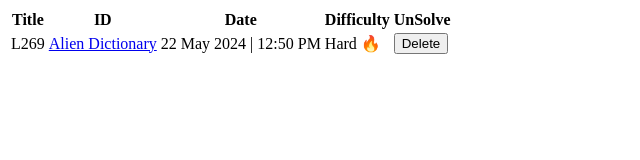
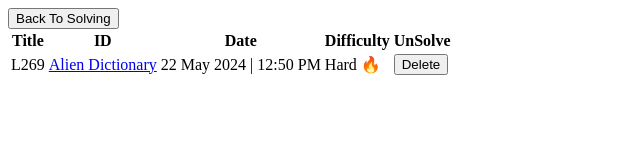
Before and after one commit to SyedFahad11/Grokking-the-coding-interview-Patterns-for-coding-questions, a website: page Views/Solved/index.html in a window 1280 px wide. Shown: the whole page, without its empty margins (0-640 px from the left). Drawn offline with Linux system fonts and the light colour scheme; files whose address does not match are found by name.

Commit message:
Redirect back to Provlems page

```diff
--- a/Views/Solved/index.html
+++ b/Views/Solved/index.html
@@ -8,6 +8,7 @@
 </head>
 
 <body>
+  <button class="btn" onclick="redirect()">Back To Solving</button>
   <table id="problems-table">
     <thead>
         <tr>
--- a/Views/Solved/solved.js
+++ b/Views/Solved/solved.js
@@ -8,6 +8,15 @@ fetchDataFromFile('./solved.json')
   .catch(error => {
     console.error('Error:', error);
   });
+function redirect() {
+  const queryParams = new URLSearchParams(window.location.search);
+  const param = queryParams.get('id');
+  console.log(param);
+
+  return window.location.href = `/?id=${param}`;
+
+}
+
 function addRowsToTable(data) {
   const tableBody = document.querySelector('#problems-table tbody');
   const len = data.length;
```
Lines whose indentation alone changed are shown as unchanged.
